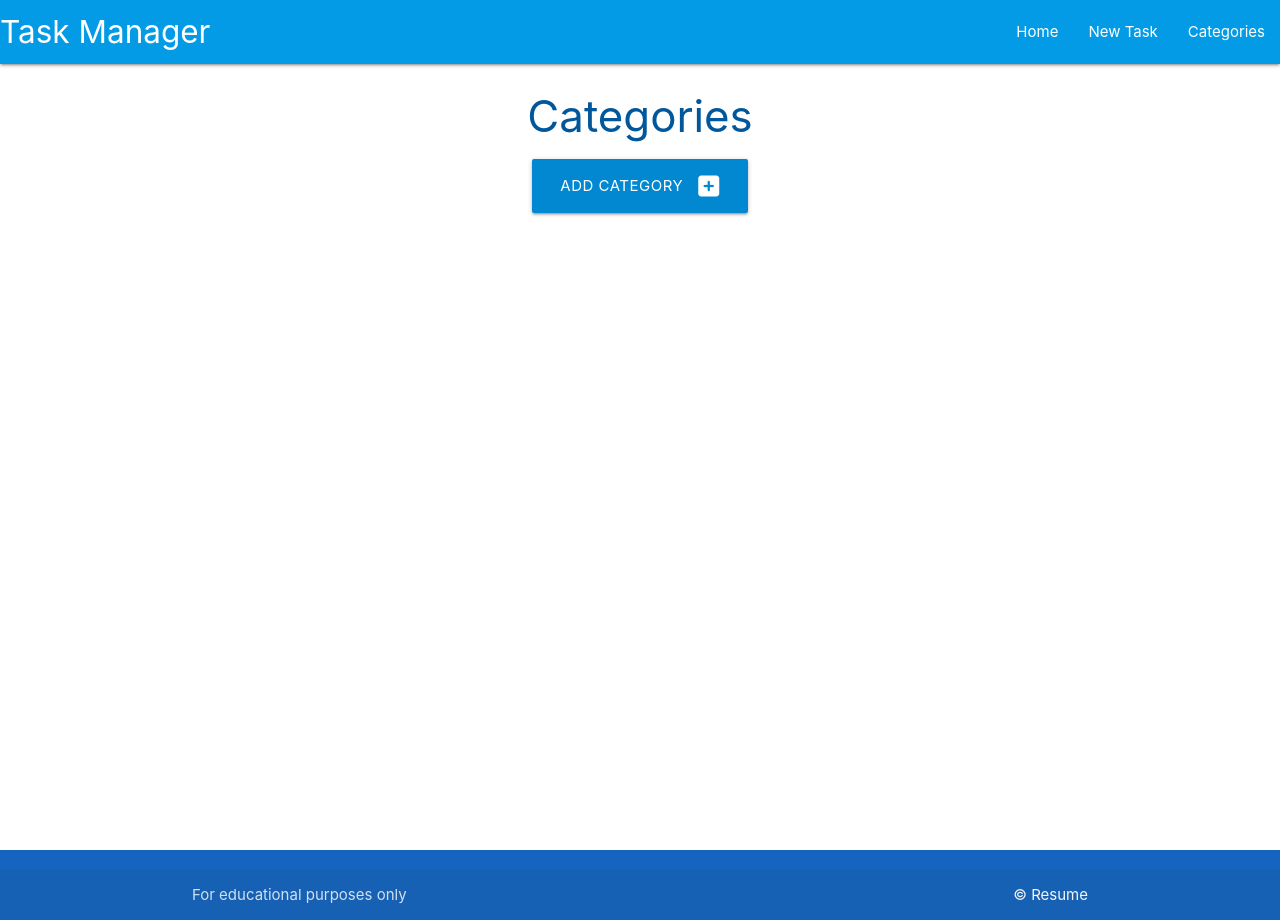
After one commit to ExcellentWish/Database-Management-Systems-Project, a Flask app: page /categories in a window 1280 px wide. The commit adds this page. Run offline with Flask 2, Linux system fonts and the light colour scheme; some libraries are stand-ins or nearby versions.

Commit message:
add categories

```diff
--- a/taskmanager/routes.py
+++ b/taskmanager/routes.py
@@ -1,4 +1,4 @@
-from flask import render_template
+from flask import render_template, request, redirect, url_for
 from taskmanager import app, db
 from taskmanager.models import Category, Task
 
@@ -6,3 +6,17 @@ from taskmanager.models import Category, Task
 @app.route("/")
 def home():
     return render_template("task.html")
+
+@app.route("/categories")
+def categories():
+    return render_template("categories.html")
+
+
+@app.route("/add_category", methods=["GET", "POST"])
+def add_category():
+    if request.method == "POST":
+        category = Category(category_name=request.form.get("category_name"))
+        db.session.add(category)
+        db.session.commit()
+        return redirect(url_for("categories"))
+    return render_template("add_category.html")
--- a/taskmanager/templates/base.html
+++ b/taskmanager/templates/base.html
@@ -19,11 +19,11 @@
         <nav class="light-blue darken-1">
             <div class="nav-wrapper">
                 <a href="#!" class="brand-logo">Task Manager</a>
-                <a href="#" data-target="mobile-demo" class="sidenav-trigger"><i class="fas fa-bars"></i></a>
+                <a href="#" data-target="mobile-demo" class="sidenav-trigger"><i class="fa fa-bars"></i></a>
                 <ul class="right hide-on-med-and-down">
                     <li><a href="{{ url_for('home') }}">Home</a></li>
                     <li><a href="">New Task</a></li>
-                    <li><a href="">Categories</a></li>
+                    <li><a href="{{ url_for('categories') }}">Categories</a></li>
                 </ul>
             </div>
         </nav>
@@ -31,7 +31,7 @@
         <ul class="sidenav" id="mobile-demo">
             <li><a href="{{ url_for('home') }}">Home</a></li>
             <li><a href="">New Task</a></li>
-            <li><a href="">Categories</a></li>
+            <li><a href="{{ url_for('categories') }}">Categories</a></li>
         </ul>
     </header>
 
--- /dev/null
+++ b/taskmanager/templates/categories.html
@@ -0,0 +1,14 @@
+{% extends "base.html" %}
+{% block content %}
+
+<h3 class="light-blue-text text-darken-4 center-align">Categories</h3>
+
+<div class="row">
+    <div class="col-s12 center-align">
+        <a href="{{ url_for('add_category') }}" class="btn-large light-blue darken-2">
+            Add Category <i class="fa fa-plus-square right"></i>
+        </a>
+    </div>
+</div>
+
+{% endblock %}
```
Also changed, not shown: taskmanager/templates/add_category.html (added, +27 -0 lines).
